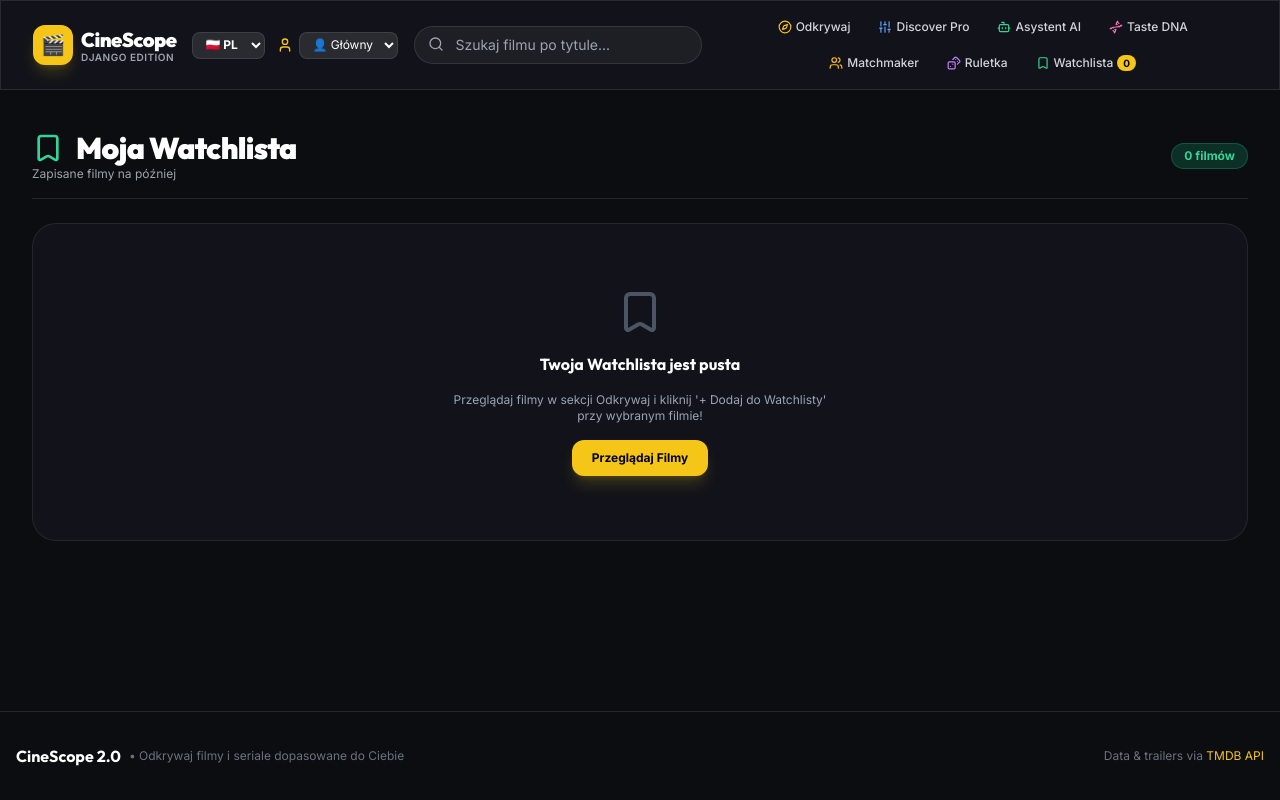
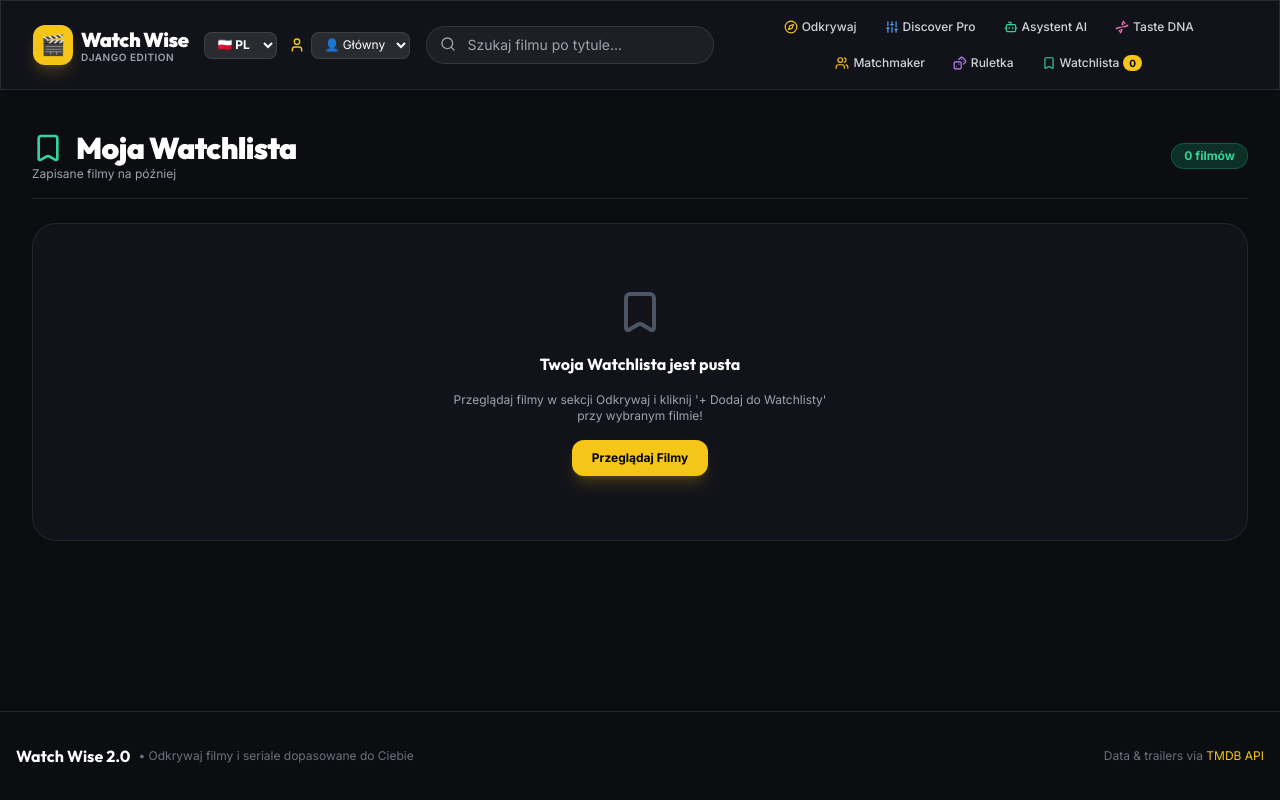
Before and after one commit to krzysztofrasala/cinescope-django, a Django app: page /watchlist/ in a window 1280 px wide. Run offline with Django 4.2, Linux system fonts and the light colour scheme; some libraries are stand-ins or nearby versions.

Commit message:
rebrand: Rename project to Watch Wise 2.0 and fix live search dropdown item click handler

```diff
--- a/movies/i18n.py
+++ b/movies/i18n.py
@@ -5,7 +5,7 @@ from typing import Any
 
 TRANSLATIONS: dict[str, dict[str, str]] = {
     "PL": {
-        "app_title": "CineScope 2.0",
+        "app_title": "Watch Wise 2.0",
         "app_tagline": "Odkrywaj filmy i seriale dopasowane do Ciebie",
         "nav_home": "Odkrywaj",
         "nav_discover_pro": "Discover Pro",
@@ -72,7 +72,7 @@ TRANSLATIONS: dict[str, dict[str, str]] = {
         "spin_roulette": "Losuj Film!",
         "ai_assistant_title": "AI Movie Assistant",
         "ai_assistant_subtitle": "Zapytaj o cokolwiek w języku naturalnym (np. 'mroczny thriller z lat 90' lub 'komedia francuska na wieczór').",
-        "ai_bot_intro": "Cześć! Jestem Twoim wirtualnym doradcą filmowym w CineScope. Opisz słowami, jaki film chcesz dzisiaj obejrzeć!",
+        "ai_bot_intro": "Cześć! Jestem Twoim wirtualnym doradcą filmowym w Watch Wise. Opisz słowami, jaki film chcesz dzisiaj obejrzeć!",
         "ai_example_1": "Mroczny thriller z lat 90",
         "ai_example_2": "Lekka komedia",
         "ai_example_3": "Polskie dramaty",
@@ -109,7 +109,7 @@ TRANSLATIONS: dict[str, dict[str, str]] = {
         "default_profile": "Główny",
     },
     "EN": {
-        "app_title": "CineScope 2.0",
+        "app_title": "Watch Wise 2.0",
         "app_tagline": "Discover movies and shows you'll love",
         "nav_home": "Home",
         "nav_discover_pro": "Discover Pro",
@@ -176,7 +176,7 @@ TRANSLATIONS: dict[str, dict[str, str]] = {
         "spin_roulette": "Spin Roulette!",
         "ai_assistant_title": "AI Movie Assistant",
         "ai_assistant_subtitle": "Ask anything in natural language (e.g. 'spooky 90s thriller' or 'lighthearted comedy for tonight').",
-        "ai_bot_intro": "Hi! I am your virtual movie advisor in CineScope. Describe in words what kind of movie you'd like to watch today!",
+        "ai_bot_intro": "Hi! I am your virtual movie advisor in Watch Wise. Describe in words what kind of movie you'd like to watch today!",
         "ai_example_1": "Spooky 90s thriller",
         "ai_example_2": "Lighthearted comedy",
         "ai_example_3": "Polish dramas",
@@ -213,7 +213,7 @@ TRANSLATIONS: dict[str, dict[str, str]] = {
         "default_profile": "Main Profile",
     },
     "DE": {
-        "app_title": "CineScope 2.0",
+        "app_title": "Watch Wise 2.0",
         "app_tagline": "Entdecke Filme und Serien, die du lieben wirst",
         "nav_home": "Entdecken",
         "nav_discover_pro": "Discover Pro",
@@ -274,7 +274,7 @@ TRANSLATIONS: dict[str, dict[str, str]] = {
         "spin_roulette": "Roulette drehen!",
         "ai_assistant_title": "KI Film Assistant",
         "ai_assistant_subtitle": "Frage alles in natürlicher Sprache (z. B. 'düsterer 90er-Thriller').",
-        "ai_bot_intro": "Hallo! Ich bin dein virtueller Berater bei CineScope. Beschreibe mit Worten, welchen Film du heute sehen möchtest!",
+        "ai_bot_intro": "Hallo! Ich bin dein virtueller Berater bei Watch Wise. Beschreibe mit Worten, welchen Film du heute sehen möchtest!",
         "ai_example_1": "Düsterer 90er Thriller",
         "ai_example_2": "Leichte Komödie",
         "ai_example_3": "Deutsches Drama",
@@ -311,7 +311,7 @@ TRANSLATIONS: dict[str, dict[str, str]] = {
         "default_profile": "Hauptprofil",
     },
     "ES": {
-        "app_title": "CineScope 2.0",
+        "app_title": "Watch Wise 2.0",
         "app_tagline": "Descubre películas y series que te encantarán",
         "nav_home": "Inicio",
         "nav_discover_pro": "Discover Pro",
@@ -372,7 +372,7 @@ TRANSLATIONS: dict[str, dict[str, str]] = {
         "spin_roulette": "¡Girar Ruleta!",
         "ai_assistant_title": "Asistente IA de Cine",
         "ai_assistant_subtitle": "Pregunta en lenguaje natural (ej. 'thriller oscuro de los 90').",
-        "ai_bot_intro": "¡Hola! Soy tu asesor cinematográfico virtual en CineScope. ¡Describe qué película quieres ver hoy!",
+        "ai_bot_intro": "¡Hola! Soy tu asesor cinematográfico virtual en Watch Wise. ¡Describe qué película quieres ver hoy!",
         "ai_example_1": "Thriller oscuro de los 90",
         "ai_example_2": "Comedia ligera",
         "ai_example_3": "Dramas españoles",
@@ -409,7 +409,7 @@ TRANSLATIONS: dict[str, dict[str, str]] = {
         "default_profile": "Perfil Principal",
     },
     "FR": {
-        "app_title": "CineScope 2.0",
+        "app_title": "Watch Wise 2.0",
         "app_tagline": "Découvrez des films et séries que vous allez adorer",
         "nav_home": "Accueil",
         "nav_discover_pro": "Discover Pro",
@@ -470,7 +470,7 @@ TRANSLATIONS: dict[str, dict[str, str]] = {
         "spin_roulette": "Lancer la roulette !",
         "ai_assistant_title": "Assistant Cinéma IA",
         "ai_assistant_subtitle": "Posez vos questions en langage naturel (ex. 'thriller sombre des années 90').",
-        "ai_bot_intro": "Bonjour ! Je suis votre conseiller cinéma virtuel sur CineScope. Décrivez le film que vous souhaitez regarder !",
+        "ai_bot_intro": "Bonjour ! Je suis votre conseiller cinéma virtuel sur Watch Wise. Décrivez le film que vous souhaitez regarder !",
         "ai_example_1": "Thriller sombre des années 90",
         "ai_example_2": "Comédie légère",
         "ai_example_3": "Drames français",
@@ -507,7 +507,7 @@ TRANSLATIONS: dict[str, dict[str, str]] = {
         "default_profile": "Profil Principal",
     },
     "IT": {
-        "app_title": "CineScope 2.0",
+        "app_title": "Watch Wise 2.0",
         "app_tagline": "Scopri film e serie che amerai",
         "nav_home": "Home",
         "nav_discover_pro": "Discover Pro",
@@ -568,7 +568,7 @@ TRANSLATIONS: dict[str, dict[str, str]] = {
         "spin_roulette": "Gira la Roulette!",
         "ai_assistant_title": "Assistente Cinema IA",
         "ai_assistant_subtitle": "Chiedi qualsiasi cosa in linguaggio naturale (es. 'thriller cupo anni '90').",
-        "ai_bot_intro": "Ciao! Sono il tuo consulente cinematografico virtuale su CineScope. Descrivi che film vorresti guardare oggi!",
+        "ai_bot_intro": "Ciao! Sono il tuo consulente cinematografico virtuale su Watch Wise. Descrivi che film vorresti guardare oggi!",
         "ai_example_1": "Thriller cupo anni '90",
         "ai_example_2": "Commedia leggera",
         "ai_example_3": "Drammi italiani",
--- a/movies/tests.py
+++ b/movies/tests.py
@@ -13,7 +13,7 @@ class MoviesViewTestCase(TestCase):
     def test_index_view(self):
         response = self.client.get(reverse('index'))
         self.assertEqual(response.status_code, 200)
-        self.assertContains(response, "CineScope")
+        self.assertContains(response, "Watch Wise")
 
     def test_discover_view(self):
         response = self.client.get(reverse('discover'))
--- a/templates/base.html
+++ b/templates/base.html
@@ -4,7 +4,7 @@
 <head>
     <meta charset="UTF-8">
     <meta name="viewport" content="width=device-width, initial-scale=1.0">
-    <title>{% block title %}CineScope 2.0 — {{ "app_tagline"|t:current_lang }}{% endblock %}</title>
+    <title>{% block title %}Watch Wise 2.0 — {{ "app_tagline"|t:current_lang }}{% endblock %}</title>
 
     <!-- Google Fonts -->
     <link rel="preconnect" href="https://fonts.googleapis.com">
@@ -101,7 +101,7 @@
                     </div>
                     <div class="flex flex-col">
                         <span class="font-display text-xl font-black tracking-tight text-white group-hover:text-brand-gold transition-colors">
-                            CineScope
+                            Watch Wise
                         </span>
                         <span class="text-[10px] text-gray-400 -mt-1 tracking-wider uppercase font-semibold">
                             Django Edition
@@ -203,7 +203,7 @@
     <footer class="border-t border-white/10 py-8 px-4 text-center text-xs text-gray-500">
         <div class="max-w-7xl mx-auto flex flex-col md:flex-row items-center justify-between gap-4">
             <div class="flex items-center gap-2">
-                <span class="font-display font-bold text-white text-base">CineScope 2.0</span>
+                <span class="font-display font-bold text-white text-base">Watch Wise 2.0</span>
                 <span>• {{ "app_tagline"|t:current_lang }}</span>
             </div>
             <div>
--- a/templates/movies/assistant.html
+++ b/templates/movies/assistant.html
@@ -1,7 +1,7 @@
 {% extends 'base.html' %}
 {% load i18n_tags %}
 
-{% block title %}{{ "ai_assistant_title"|t:current_lang }} — CineScope 2.0{% endblock %}
+{% block title %}{{ "ai_assistant_title"|t:current_lang }} — Watch Wise 2.0{% endblock %}
 
 {% block content %}
 <div class="max-w-4xl mx-auto space-y-6">
--- a/templates/movies/compare.html
+++ b/templates/movies/compare.html
@@ -1,7 +1,7 @@
 {% extends 'base.html' %}
 {% load i18n_tags %}
 
-{% block title %}{{ "matchmaker_title"|t:current_lang }} — CineScope 2.0{% endblock %}
+{% block title %}{{ "matchmaker_title"|t:current_lang }} — Watch Wise 2.0{% endblock %}
 
 {% block content %}
 <div class="space-y-8">
--- a/templates/movies/discover.html
+++ b/templates/movies/discover.html
@@ -1,7 +1,7 @@
 {% extends 'base.html' %}
 {% load i18n_tags %}
 
-{% block title %}{{ "nav_discover_pro"|t:current_lang }} — CineScope 2.0{% endblock %}
+{% block title %}{{ "nav_discover_pro"|t:current_lang }} — Watch Wise 2.0{% endblock %}
 
 {% block content %}
 <div class="space-y-8">
--- a/templates/movies/partials/search_results.html
+++ b/templates/movies/partials/search_results.html
@@ -6,7 +6,7 @@
         class="flex items-center gap-3 p-2 rounded-xl hover:bg-white/10 cursor-pointer transition-colors group"
         hx-get="{% url 'movie_modal_partial' item.movie_id %}"
         hx-target="#movie-modal-container"
-        onclick="document.getElementById('search-results-dropdown').innerHTML = '';"
+        hx-on::after-request="document.getElementById('search-results-dropdown').innerHTML = '';"
     >
         <img src="{{ item.poster_url }}" alt="{{ item.title }}" class="w-11 h-16 object-cover rounded-lg shrink-0 border border-white/10 shadow">
         <div class="flex-1 min-w-0">
--- a/templates/movies/roulette.html
+++ b/templates/movies/roulette.html
@@ -1,7 +1,7 @@
 {% extends 'base.html' %}
 {% load i18n_tags %}
 
-{% block title %}{{ "roulette_title"|t:current_lang }} — CineScope 2.0{% endblock %}
+{% block title %}{{ "roulette_title"|t:current_lang }} — Watch Wise 2.0{% endblock %}
 
 {% block content %}
 <div class="max-w-3xl mx-auto space-y-8 text-center py-6 relative">
--- a/templates/movies/taste_dna.html
+++ b/templates/movies/taste_dna.html
@@ -1,7 +1,7 @@
 {% extends 'base.html' %}
 {% load i18n_tags %}
 
-{% block title %}{{ "nav_taste_dna"|t:current_lang }} — CineScope 2.0{% endblock %}
+{% block title %}{{ "nav_taste_dna"|t:current_lang }} — Watch Wise 2.0{% endblock %}
 
 {% block content %}
 <div class="space-y-8">
--- a/templates/movies/watchlist.html
+++ b/templates/movies/watchlist.html
@@ -1,7 +1,7 @@
 {% extends 'base.html' %}
 {% load i18n_tags %}
 
-{% block title %}{{ "my_watchlist"|t:current_lang }} — CineScope 2.0{% endblock %}
+{% block title %}{{ "my_watchlist"|t:current_lang }} — Watch Wise 2.0{% endblock %}
 
 {% block content %}
 <div class="space-y-6 py-4">
```
Also changed, not shown: README.md.
